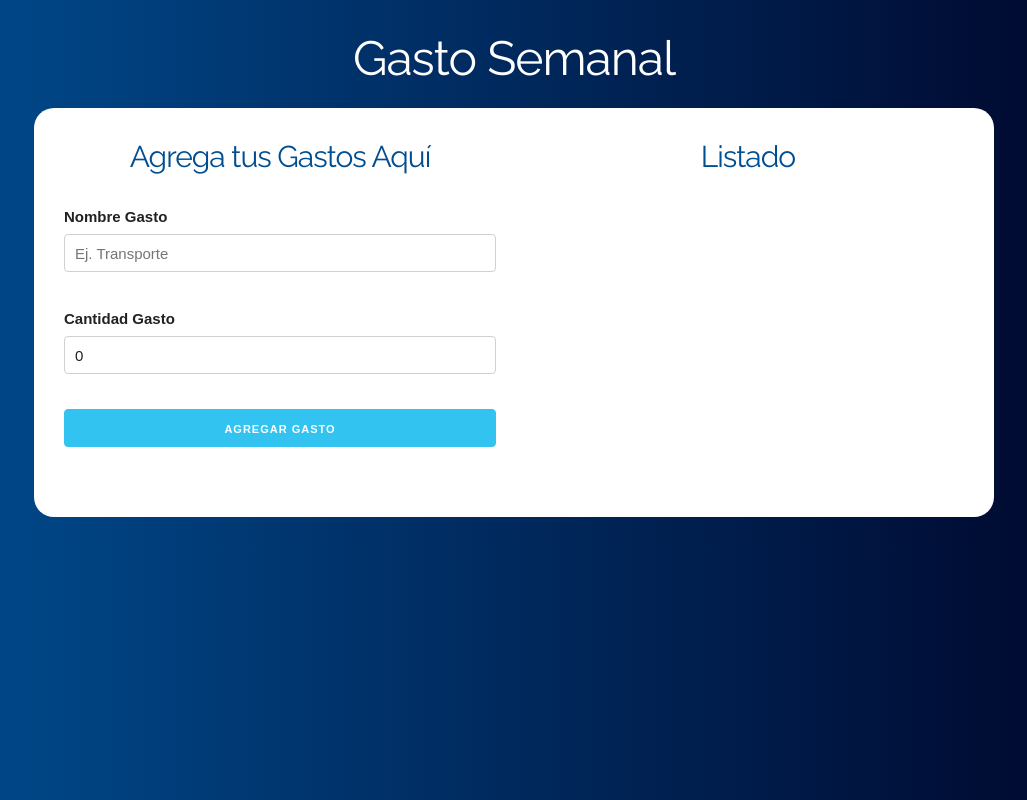
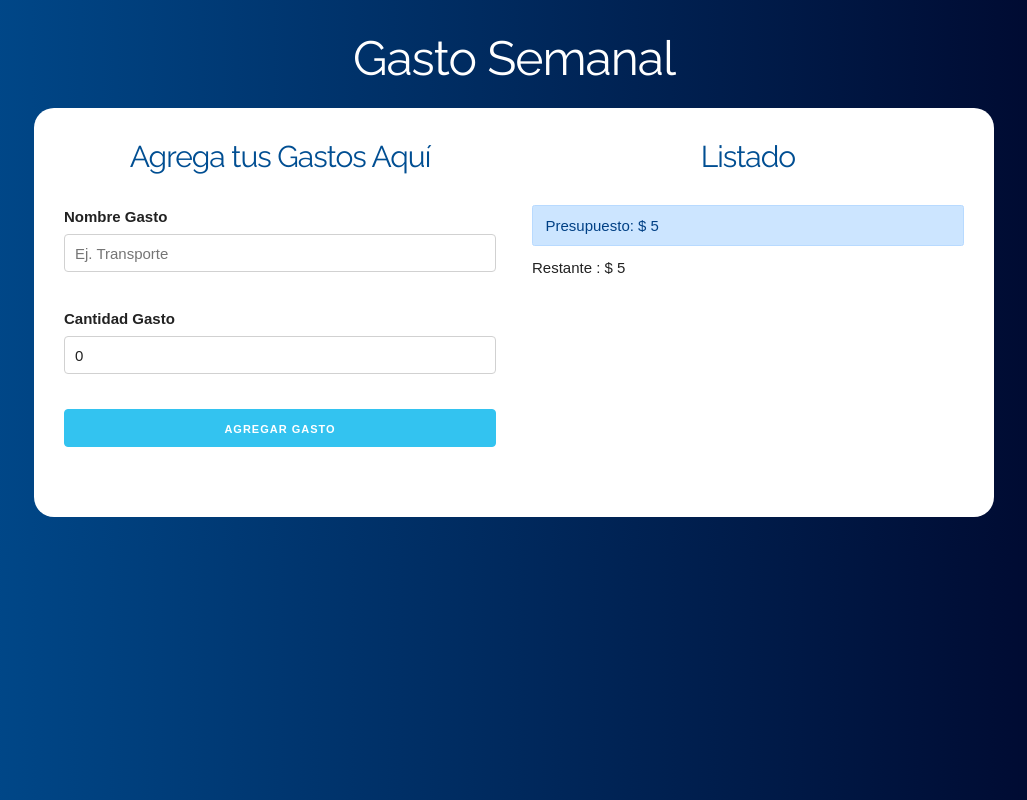
Before and after one commit to jorgebarcos/React-Presupuesto, a React (Create React App) app: page / in a window 1280 px wide. Both pictures are taken after typing "5" into the empty fields and a click on the input "Definir Presupuesto". Shown: the whole page, without its empty margins (126-1153 px from the left). Built offline with nearby package versions, Linux system fonts and the light colour scheme.

Commit message:
Mostrando el Presupuesto y el Restante

```diff
--- a/src/App.js
+++ b/src/App.js
@@ -2,10 +2,12 @@ import React, { useState, useEffect } from 'react';
 import Pregunta from './components/Pregunta';
 import Formulario from './components/Formulario';
 import Listado from './components/Listado';
+import ControlPresupuesto from './components/ControlPresupuesto';
 
 function App() {
 	// state
 	const [ presupuesto, guardarPresupuesto ] = useState(0);
+	const [ restante, guardarRestante ] = useState(0);
 	const [ preguntaPresupuesto, guardarPreguntaPresupuesto ] = useState(true);
 	const [ crearGasto, guardarCrearGasto ] = useState(false);
 	const [ gasto, guardarGasto ] = useState({});
@@ -23,18 +25,6 @@ function App() {
 		},
 		[ crearGasto ]
 	);
-	/*useEffect(
-		() => {
-			if (!Object.keys(item).length) return;
-
-			const listadoGastos = [ ...gastos, gasto ];
-			guardarGastos(listadoGastos);
-
-			// Una vez que se agrega, lo ponemos como false
-			guardarCrearGasto(false);
-		},
-		[ crearGasto ]
-	);*/
 
 	return (
 		<div className="App container">
@@ -45,6 +35,7 @@ function App() {
 						<Pregunta
 							guardarPresupuesto={guardarPresupuesto}
 							guardarPreguntaPresupuesto={guardarPreguntaPresupuesto}
+							guardarRestante={guardarRestante}
 						/>
 					) : (
 						<div className="row">
@@ -53,6 +44,8 @@ function App() {
 							</div>
 							<div className="one-half column">
 								<Listado gastos={gastos} />
+
+								<ControlPresupuesto presupuesto={presupuesto} restante={restante} />
 							</div>
 						</div>
 					)}
--- /dev/null
+++ b/src/components/ControlPresupuesto.js
@@ -0,0 +1,10 @@
+import React, { Fragment } from 'react';
+
+const ControPresupuesto = ({ presupuesto, restante }) => (
+	<Fragment>
+		<div className="alert alert-primary">Presupuesto: $ {presupuesto}</div>
+		<div className="">Restante : $ {restante}</div>
+	</Fragment>
+);
+
+export default ControPresupuesto;
--- a/src/components/Pregunta.js
+++ b/src/components/Pregunta.js
@@ -2,7 +2,7 @@ import React, { Fragment, useState } from 'react';
 import Error from './Error';
 
 function Pregunta(props) {
-	const { guardarPresupuesto, guardarPreguntaPresupuesto } = props;
+	const { guardarPresupuesto, guardarPreguntaPresupuesto, guardarRestante } = props;
 
 	//definir el state
 	const [ cantidad, guardarCantidad ] = useState(0);
@@ -21,6 +21,7 @@ function Pregunta(props) {
 		// Si se pasa la validación
 		guardarError(false);
 		guardarPresupuesto(cantidad);
+		guardarRestante(cantidad);
 		guardarPreguntaPresupuesto(false);
 	};
 	return (
```
